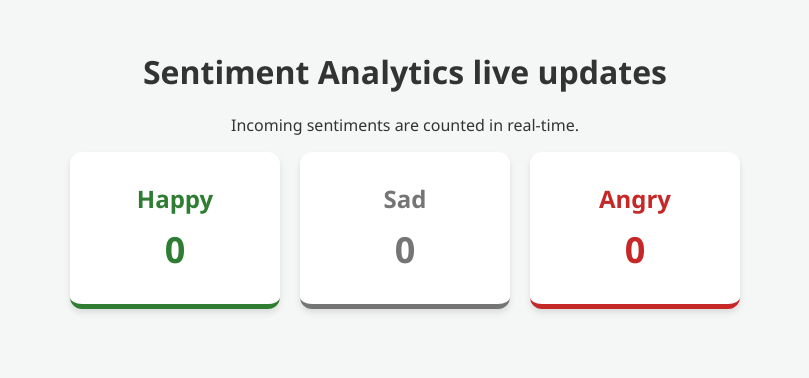
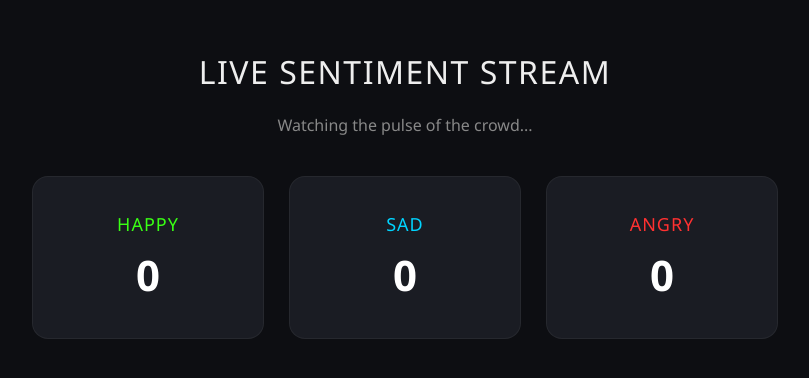
Before and after one commit to Volcann/Kafka, a Flask app: page / in a window 1280 px wide. Shown: the top 378 px of the page, without its empty margins (235-1044 px from the left). Run offline with Flask 3, Linux system fonts and the light colour scheme; some libraries are stand-ins or nearby versions.

Commit message:
feat: Redesign sentiment dashboard with neon styling, enhance Kafka consumer robustness, and update Docker Compose configuration.

```diff
--- a/proj_with_kafka/docker-compose.yml
+++ b/proj_with_kafka/docker-compose.yml
@@ -41,6 +41,8 @@ services:
       dockerfile: ./service_b/Dockerfile
     ports:
       - "5002:5002"
+    extra_hosts:
+      - "host.docker.internal:host-gateway"
     depends_on:
       - kafka
     volumes:
@@ -55,8 +57,12 @@ services:
       dockerfile: ./service_c/Dockerfile
     ports:
       - "5003:5003"
+    extra_hosts:
+      - "host.docker.internal:host-gateway"
     depends_on:
       - kafka
+    volumes:
+      - ./service_c/templates:/app/templates
     environment:
       - PYTHONUNBUFFERED=1
       - KAFKA_BOOTSTRAP_SERVERS=kafka:29092
--- a/proj_with_kafka/service_b/app.py
+++ b/proj_with_kafka/service_b/app.py
@@ -106,6 +106,10 @@ def main():
             if msg.error():
                 if msg.error().code() == KafkaError._PARTITION_EOF:
                     continue
+                elif msg.error().code() == KafkaError.UNKNOWN_TOPIC_OR_PART:
+                    print(f"Topic not ready yet: {msg.error()}")
+                    time.sleep(2)
+                    continue
                 else:
                     print(f"Kafka error: {msg.error()}")
                     break
--- a/proj_with_kafka/service_c/app.py
+++ b/proj_with_kafka/service_c/app.py
@@ -1,9 +1,10 @@
-from flask import Flask, render_template, jsonify
+from flask import Flask, render_template
 from flask_socketio import SocketIO
 import socket
 import json
 import os
 import threading
+import time
 from confluent_kafka import Consumer, KafkaError
 
 app = Flask(__name__)
@@ -18,19 +19,27 @@ counts = {
     "Angry": 0
 }
 
+
 def debug_event(src, dst, action, request_id="UNKNOWN", module=None):
     try:
         sock = socket.socket(socket.AF_INET, socket.SOCK_DGRAM)
-        payload = {"source": src, "target": dst, "action": action, "request_id": request_id}
+        payload = {
+            "source": src,
+            "target": dst,
+            "action": action,
+            "request_id": request_id
+        }
         if module:
             payload["module"] = module
         sock.sendto(json.dumps(payload).encode('utf-8'), (DEBUGGER_HOST, 9999))
-    except:
+    except Exception:
         pass
+
 
 @app.route('/')
 def index():
     return render_template('index.html')
+
 
 def kafka_consumer_thread():
     consumer_conf = {
@@ -52,6 +61,10 @@ def kafka_consumer_thread():
             if msg.error():
                 if msg.error().code() == KafkaError._PARTITION_EOF:
                     continue
+                elif msg.error().code() == KafkaError.UNKNOWN_TOPIC_OR_PART:
+                    print(f"Topic not ready yet: {msg.error()}")
+                    time.sleep(2)
+                    continue
                 else:
                     print(f"Kafka error: {msg.error()}")
                     break
@@ -71,7 +84,10 @@ def kafka_consumer_thread():
             print(f"{request_id} - Broadcasting WebSocket update")
             socketio.emit('update_counts', counts)
 
-            debug_event("Service_C", "Broker", "RESP_OUT", request_id, module="Dashboard Update")
+            debug_event(
+                "Service_C", "Broker", "RESP_OUT",
+                request_id, module="Dashboard Update"
+            )
 
     except Exception as e:
         print(f"Error in Kafka consumer thread: {e}")
--- a/proj_with_kafka/service_c/templates/index.html
+++ b/proj_with_kafka/service_c/templates/index.html
@@ -1,46 +1,113 @@
 <!DOCTYPE html>
 <html>
 <head>
-    <title>Sentiment Dashboard</title>
+    <title>Neon Sentiment Dashboard</title>
     <script src="https://cdnjs.cloudflare.com/ajax/libs/socket.io/4.0.1/socket.io.js"></script>
     <style>
-        body { font-family: 'Segoe UI', Tahoma, Geneva, Verdana, sans-serif; text-align: center; margin-top: 50px; background-color: #f4f7f6; color: #333; }
-        .dashboard { display: flex; justify-content: center; gap: 20px; flex-wrap: wrap; }
+        :root {
+            --bg: #0d0e12;
+            --card-bg: #1a1c23;
+            --neon-green: #39ff14;
+            --neon-blue: #00d4ff;
+            --neon-red: #ff3131;
+        }
+
+        body {
+            font-family: 'Segoe UI', Roboto, sans-serif;
+            text-align: center;
+            background-color: var(--bg);
+            color: #eee;
+            margin-top: 50px;
+        }
+
+        h1 { font-weight: 300; letter-spacing: 1.5px; text-transform: uppercase; }
+        p { color: #888; margin-bottom: 40px; }
+
+        .dashboard { display: flex; justify-content: center; gap: 25px; flex-wrap: wrap; }
+
         .count-box {
-            background: white;
-            padding: 30px;
-            border-radius: 12px;
-            width: 150px;
-            box-shadow: 0 4px 6px rgba(0,0,0,0.1);
-            font-size: 24px;
-            font-weight: bold;
+            background: var(--card-bg);
+            padding: 35px;
+            border-radius: 16px;
+            width: 160px;
+            border: 1px solid rgba(255, 255, 255, 0.05);
+            transition: transform 0.2s ease;
+            position: relative;
         }
-        #happy { color: #2e7d32; border-bottom: 5px solid #2e7d32; }
-        #sad { color: #757575; border-bottom: 5px solid #757575; }
-        #angry { color: #c62828; border-bottom: 5px solid #c62828; }
-        .number { display: block; font-size: 36px; margin-top: 10px; }
+
+        /* Label Styling */
+        .label { font-size: 18px; text-transform: uppercase; letter-spacing: 1px; margin-bottom: 10px; display: block; }
+        .number { display: block; font-size: 42px; font-weight: 900; color: #fff; }
+
+        /* Neon Specific Colors */
+        #happy .label { color: var(--neon-green); }
+        #sad .label { color: var(--neon-blue); }
+        #angry .label { color: var(--neon-red); }
+
+        /* The Neon Pulse Animations */
+        .update-happy { animation: pulse-green 0.6s cubic-bezier(0.4, 0, 0.2, 1); }
+        .update-sad { animation: pulse-blue 0.6s cubic-bezier(0.4, 0, 0.2, 1); }
+        .update-angry { animation: pulse-red 0.6s cubic-bezier(0.4, 0, 0.2, 1); }
+
+        @keyframes pulse-green {
+            0% { box-shadow: 0 0 0 0 rgba(57, 255, 20, 0); transform: scale(1); }
+            50% { box-shadow: 0 0 30px rgba(57, 255, 20, 0.6); transform: scale(1.05); border-color: var(--neon-green); }
+            100% { box-shadow: 0 0 0 0 rgba(57, 255, 20, 0); transform: scale(1); }
+        }
+
+        @keyframes pulse-blue {
+            0% { box-shadow: 0 0 0 0 rgba(0, 212, 255, 0); transform: scale(1); }
+            50% { box-shadow: 0 0 30px rgba(0, 212, 255, 0.6); transform: scale(1.05); border-color: var(--neon-blue); }
+            100% { box-shadow: 0 0 0 0 rgba(0, 212, 255, 0); transform: scale(1); }
+        }
+
+        @keyframes pulse-red {
+            0% { box-shadow: 0 0 0 0 rgba(255, 49, 49, 0); transform: scale(1); }
+            50% { box-shadow: 0 0 30px rgba(255, 49, 49, 0.6); transform: scale(1.05); border-color: var(--neon-red); }
+            100% { box-shadow: 0 0 0 0 rgba(255, 49, 49, 0); transform: scale(1); }
+        }
     </style>
 </head>
 <body>
-    <h1>Sentiment Analytics live updates</h1>
-    <p>Incoming sentiments are counted in real-time.</p>
+    <h1>Live Sentiment Stream</h1>
+    <p>Watching the pulse of the crowd...</p>
+
     <div class="dashboard">
-        <div class="count-box" id="happy">Happy
+        <div class="count-box" id="happy">
+            <span class="label">Happy</span>
             <span class="number" id="happy-count">0</span>
         </div>
-        <div class="count-box" id="sad">Sad
+        <div class="count-box" id="sad">
+            <span class="label">Sad</span>
             <span class="number" id="sad-count">0</span>
         </div>
-        <div class="count-box" id="angry">Angry
+        <div class="count-box" id="angry">
+            <span class="label">Angry</span>
             <span class="number" id="angry-count">0</span>
         </div>
     </div>
+
     <script>
         var socket = io();
+
+        // Helper to trigger the animation
+        function animateBox(id, pulseClass) {
+            const el = document.getElementById(id);
+            el.classList.remove(pulseClass);
+            void el.offsetWidth; // Force CSS reflow to restart animation
+            el.classList.add(pulseClass);
+        }
+
         socket.on('update_counts', function(msg) {
+            // Update the text
             document.getElementById('happy-count').innerText = msg.Happy || 0;
             document.getElementById('sad-count').innerText = msg.Sad || 0;
             document.getElementById('angry-count').innerText = msg.Angry || 0;
+
+            // Trigger the neon glow effect
+            animateBox('happy', 'update-happy');
+            animateBox('sad', 'update-sad');
+            animateBox('angry', 'update-angry');
         });
     </script>
 </body>
```
Also changed, not shown: proj_with_kafka/pygame_debugger.py (+17 -18 lines), proj_without_kafka/service_c/templates/index.html (+85 -19 lines), proj_with_kafka/data/sentiments.db.
